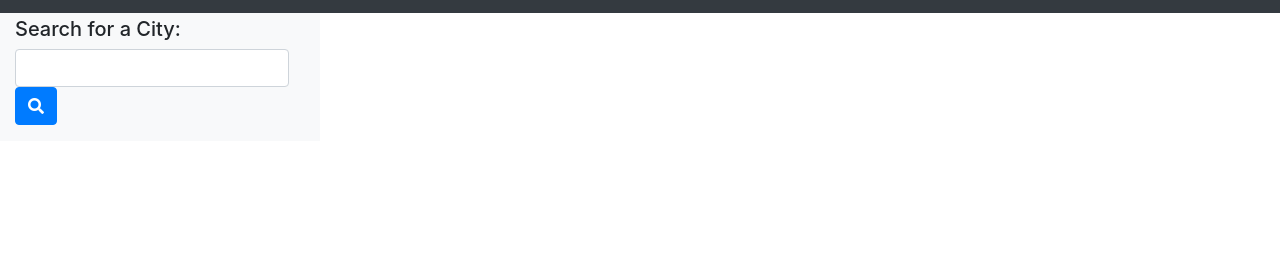
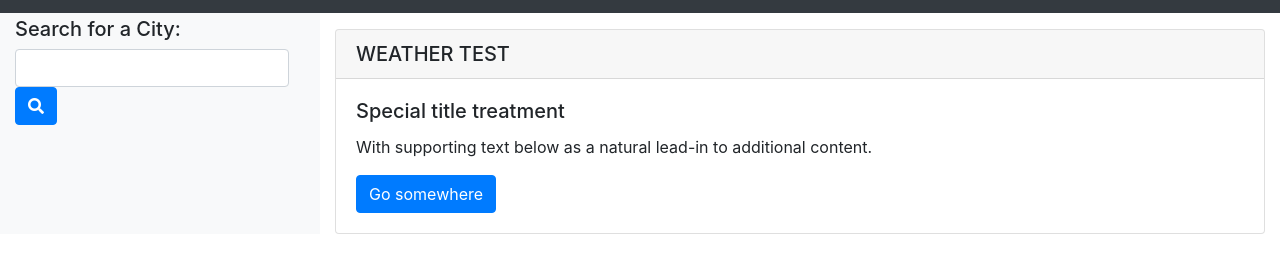
Before and after one commit to andrewfriedman20/Homework_06_ALF, a plain HTML site: page index.html in a window 1280 px wide. Shown: the part 59-332 px from the top of the page. Drawn offline with nearby package versions, Linux system fonts and the light colour scheme.

Commit message:
added bootstrap cards for 3/4 of page

```diff
--- a/index.html
+++ b/index.html
@@ -35,6 +35,14 @@
             <div class="col-lg-9">
                 <div id="today" class="mt-3"></div>
                 <div id="forecast" class="row mt-3"></div>
+                <div class="card">
+                    <h5 class="card-header">WEATHER TEST</h5>
+                    <div class="card-body">
+                      <h5 class="card-title">Special title treatment</h5>
+                      <p class="card-text">With supporting text below as a natural lead-in to additional content.</p>
+                      <a href="#" class="btn btn-primary">Go somewhere</a>
+                    </div>
+                  </div>
             </div>
         </div>
     </div>
```
